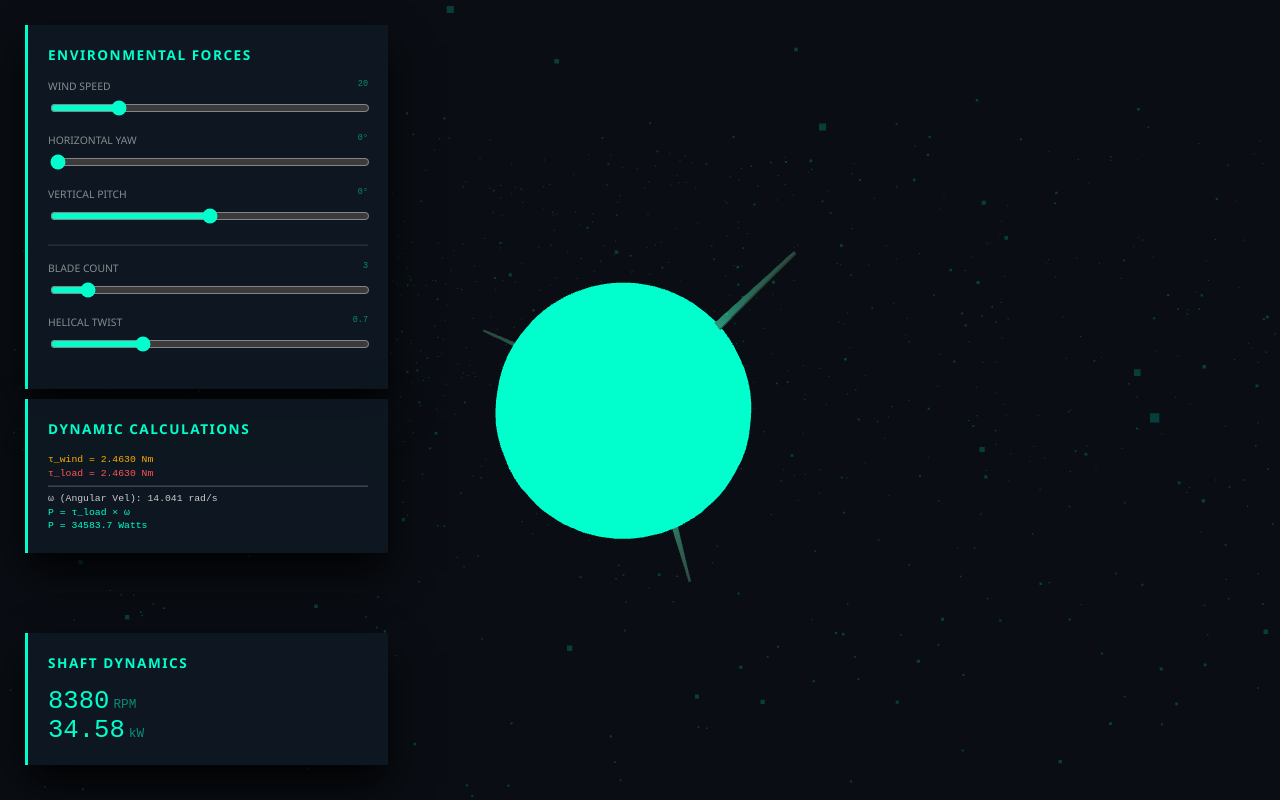
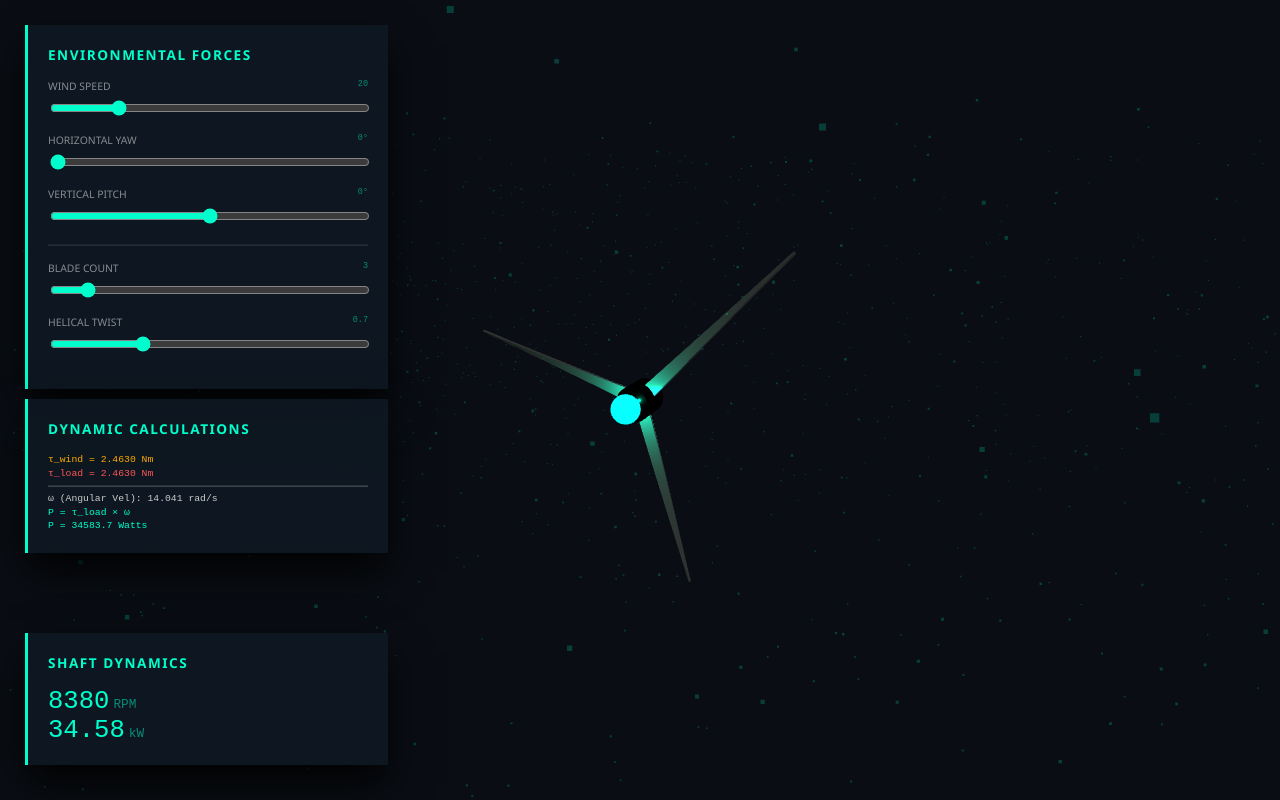
Before and after one commit to Emmanuel-Timothy/Hwents, a plain HTML site: page index.html in a window 1280 px wide. Drawn offline with nearby package versions, Linux system fonts and the light colour scheme; animation ran at ten frames a second.

Commit message:
Update index.html

```diff
--- a/index.html
+++ b/index.html
@@ -65,9 +65,7 @@
 
         <div class="glass-panel">
             <div class="title">DYNAMIC CALCULATIONS</div>
-            <div id="math-hud">
-                Calculating vectors...
-            </div>
+            <div id="math-hud">Calculating vectors...</div>
         </div>
     </div>
 
@@ -91,7 +89,7 @@
     import * as THREE from 'three';
     import { OrbitControls } from 'three/addons/controls/OrbitControls.js';
 
-    // Scene Setup
+    // Standard scene initialization
     const scene = new THREE.Scene();
     const camera = new THREE.PerspectiveCamera(70, window.innerWidth / window.innerHeight, 0.1, 1000);
     const renderer = new THREE.WebGLRenderer({ antialias: true, alpha: true });
@@ -101,36 +99,48 @@
     const controls = new OrbitControls(camera, renderer.domElement);
     camera.position.set(10, 8, 18);
 
-    // Lighting
+    // Global illumination
     scene.add(new THREE.AmbientLight(0xffffff, 0.4));
     const dLight = new THREE.DirectionalLight(0xffffff, 0.8);
     dLight.position.set(5, 10, 7);
     scene.add(dLight);
 
-    // The Hub Beacon
-    const beaconLight = new THREE.PointLight(0x00ffcc, 100, 50);
+    // --- THE FIXED BEACON (LAMP) ---
+    // PointLight with physically correct decay (distance=15, decay=2)
+    const beaconLight = new THREE.PointLight(0x00ffcc, 0, 15, 2);
     scene.add(beaconLight);
+
     const beaconMesh = new THREE.Mesh(
         new THREE.SphereGeometry(0.4, 32, 32),
-        new THREE.MeshBasicMaterial({ color: 0x00ffcc })
+        new THREE.MeshStandardMaterial({
+            color: 0x002211,
+            emissive: 0x00ffcc,
+            emissiveIntensity: 0
+        })
     );
+    beaconMesh.position.z = 1.1; // Place it just in front of the hub
     scene.add(beaconMesh);
 
+    // Rotor group will hold the blades and hub
     let rotorGroup = new THREE.Group();
     scene.add(rotorGroup);
 
-    // Physics State
+    // Physics State Variables
     let angVel = 0;
     const rho = 1.225; // Air density kg/m^3
     const windVec = new THREE.Vector3();
 
+    /**
+     * Reconstructs the rotor geometry based on UI sliders
+     */
     function buildRotor() {
-        // Only rebuild if parameters changed to save CPU cycles
         while(rotorGroup.children.length > 0) rotorGroup.remove(rotorGroup.children[0]);
+
         const count = parseInt(document.getElementById('bladeCount').value);
         const twistFactor = parseFloat(document.getElementById('twist').value);
         const radius = 8;
 
+        // Central hub geometry
         const hub = new THREE.Mesh(
             new THREE.CylinderGeometry(0.7, 0.7, 1.2, 32),
             new THREE.MeshStandardMaterial({color: 0x111111, metalness: 1, roughness: 0.1})
@@ -138,9 +148,11 @@
         hub.rotation.x = Math.PI / 2;
         rotorGroup.add(hub);
 
+        // Procedural blade generation with helical twist
         for(let i=0; i<count; i++) {
             const bGeo = new THREE.BoxGeometry(0.6, radius, 0.08, 1, 30, 1);
             const pos = bGeo.attributes.position;
+
             for(let j=0; j<pos.count; j++) {
                 let y = pos.getY(j) + (radius/2);
                 let x = pos.getX(j);
@@ -148,7 +160,13 @@
                 const t = (y/radius);
                 const twist = t * twistFactor;
                 const taper = 1.0 - t * 0.85;
-                pos.setXYZ(j, x * taper * Math.cos(twist) - z * Math.sin(twist), y, x * taper * Math.sin(twist) + z * Math.cos(twist));
+
+                // Matrix-like rotation transformation for the twist
+                pos.setXYZ(j,
+                    x * taper * Math.cos(twist) - z * Math.sin(twist),
+                    y,
+                    x * taper * Math.sin(twist) + z * Math.cos(twist)
+                );
             }
             bGeo.computeVertexNormals();
             const blade = new THREE.Mesh(bGeo, new THREE.MeshStandardMaterial({color: 0xeeeeee, metalness: 0.9, roughness: 0.1, side: 2}));
@@ -159,7 +177,7 @@
         }
     }
 
-    // Background Particle System
+    // Environmental Particle System (Wind visualization)
     const pCount = 2000;
     const pGeo = new THREE.BufferGeometry();
     const pPos = new Float32Array(pCount * 3);
@@ -168,57 +186,59 @@
     const windSys = new THREE.Points(pGeo, new THREE.PointsMaterial({color: 0x00ffcc, size: 0.08, transparent: true, opacity: 0.2}));
     scene.add(windSys);
 
-    // Initial Build
+    // Initial construction
     buildRotor();
 
-    // Event listeners to rebuild only when needed
+    // Re-bind listeners
     document.getElementById('bladeCount').addEventListener('input', buildRotor);
     document.getElementById('twist').addEventListener('input', buildRotor);
 
     function animate() {
         requestAnimationFrame(animate);
 
+        // Retrieve current UI state
         const speed = parseFloat(document.getElementById('speed').value);
         const yaw = THREE.MathUtils.degToRad(parseFloat(document.getElementById('yaw').value));
         const pitch = THREE.MathUtils.degToRad(parseFloat(document.getElementById('pitch').value));
         const count = parseInt(document.getElementById('bladeCount').value);
         const twistFactor = parseFloat(document.getElementById('twist').value);
 
-        // Update UI Text
+        // Update UI displays
         document.getElementById('sVal').innerText = speed;
         document.getElementById('yVal').innerText = document.getElementById('yaw').value + "°";
         document.getElementById('pVal').innerText = document.getElementById('pitch').value + "°";
         document.getElementById('bVal').innerText = count;
         document.getElementById('tVal').innerText = twistFactor;
 
-        // Calculate Wind Vector
+        // Vector Calculation: Direction of incoming wind
         windVec.set(Math.sin(yaw)*Math.cos(pitch), Math.sin(pitch), Math.cos(yaw)*Math.cos(pitch)).normalize();
 
         // --- ENHANCED PHYSICS ENGINE ---
-        const alignment = Math.max(0, windVec.dot(new THREE.Vector3(0, 0, 1))); // Dot product for face-on wind
-        const twistEff = Math.max(0, 1.0 - Math.abs(twistFactor - 0.7) * 0.5); // Efficiency curve
+        // Dot product determines how much wind actually hits the rotor face
+        const alignment = Math.max(0, windVec.dot(new THREE.Vector3(0, 0, 1)));
+        const twistEff = Math.max(0, 1.0 - Math.abs(twistFactor - 0.7) * 0.5);
         const sweptArea = Math.PI * Math.pow(8, 2);
 
-        // 1. Wind Torque: τ = 1/2 * ρ * v^2 * A * Cp (Simplified)
+        // 1. Wind Torque Calculation
         const torqueWind = 0.5 * rho * Math.pow(speed * 0.1, 2) * sweptArea * alignment * twistEff * 0.005;
 
-        // 2. Drag & Load Torque: τ_drag = ω * b + ω^2 * c
+        // 2. Drag/Friction Torque
         const dragCoeff = 0.02 + (count * 0.005);
         const torqueLoad = (angVel * dragCoeff) + (Math.pow(angVel, 2) * 0.01);
 
-        // 3. Angular Acceleration: α = (τ_wind - τ_load) / Inertia
+        // 3. Angular Momentum Update
         const netTorque = torqueWind - torqueLoad;
         angVel += netTorque;
         if (angVel < 0) angVel = 0;
 
-        // Rotate Rotor
+        // Apply rotation to the 3D model
         rotorGroup.rotation.z -= angVel;
 
-        // 4. Power Output based on RPM: P = τ_load * ω
+        // 4. Power Output Metrics
         const powerWatts = torqueLoad * angVel * 1000;
-        const rpm = (angVel * 60) / (0.016 * 2 * Math.PI); // Relative to frame time
+        const rpm = (angVel * 60) / (0.016 * 2 * Math.PI);
 
-        // Update Displays
+        // Update DOM Readouts
         document.getElementById('rpmDisp').innerHTML = `${Math.floor(rpm)}<span class="unit">RPM</span>`;
         document.getElementById('pwrDisp').innerHTML = `${(powerWatts / 1000).toFixed(2)}<span class="unit">kW</span>`;
 
@@ -232,18 +252,25 @@
             <div style="color:var(--neon)">P = ${(powerWatts).toFixed(1)} Watts</div>
         `;
 
-        // Aesthetics: Beacon & Wind
+        // --- AESTHETICS: THE FIX ---
         const pulse = 1.0 + Math.sin(Date.now() * 0.005) * 0.2;
-        beaconLight.intensity = Math.min(rpm * 5, 800) * pulse;
-        beaconMesh.scale.setScalar(1 + (rpm / 800) * pulse);
-        beaconMesh.position.set(0,0,1.2);
-        beaconLight.position.set(0,0,1.5);
+        const normalizedRPM = Math.min(rpm / 600, 1.0); // Normalize for visual scaling
 
+        // Update Beacon Light & Mesh Emissivity
+        beaconLight.intensity = 60 * normalizedRPM * pulse;
+        beaconLight.position.copy(beaconMesh.position);
+
+        beaconMesh.material.emissiveIntensity = 4 * normalizedRPM * pulse;
+        beaconMesh.scale.setScalar(1 + (normalizedRPM * 0.4) * pulse);
+
+        // Update Wind Particle Positions
         const p = windSys.geometry.attributes.position.array;
         for(let i=0; i<pCount; i++) {
             p[i*3] += windVec.x * speed * 0.05;
             p[i*3+1] += windVec.y * speed * 0.05;
             p[i*3+2] += windVec.z * speed * 0.05;
+
+            // Teleport particles back to start once they exit the bounds
             if(Math.abs(p[i*3]) > 30 || Math.abs(p[i*3+1]) > 30 || Math.abs(p[i*3+2]) > 30) {
                 p[i*3] = (Math.random()-0.5)*60 - (windVec.x * 25);
                 p[i*3+1] = (Math.random()-0.5)*20 - (windVec.y * 25);
@@ -257,6 +284,7 @@
     }
     animate();
 
+    // Handle viewport changes
     window.addEventListener('resize', () => {
         camera.aspect = window.innerWidth / window.innerHeight;
         camera.updateProjectionMatrix();
```
